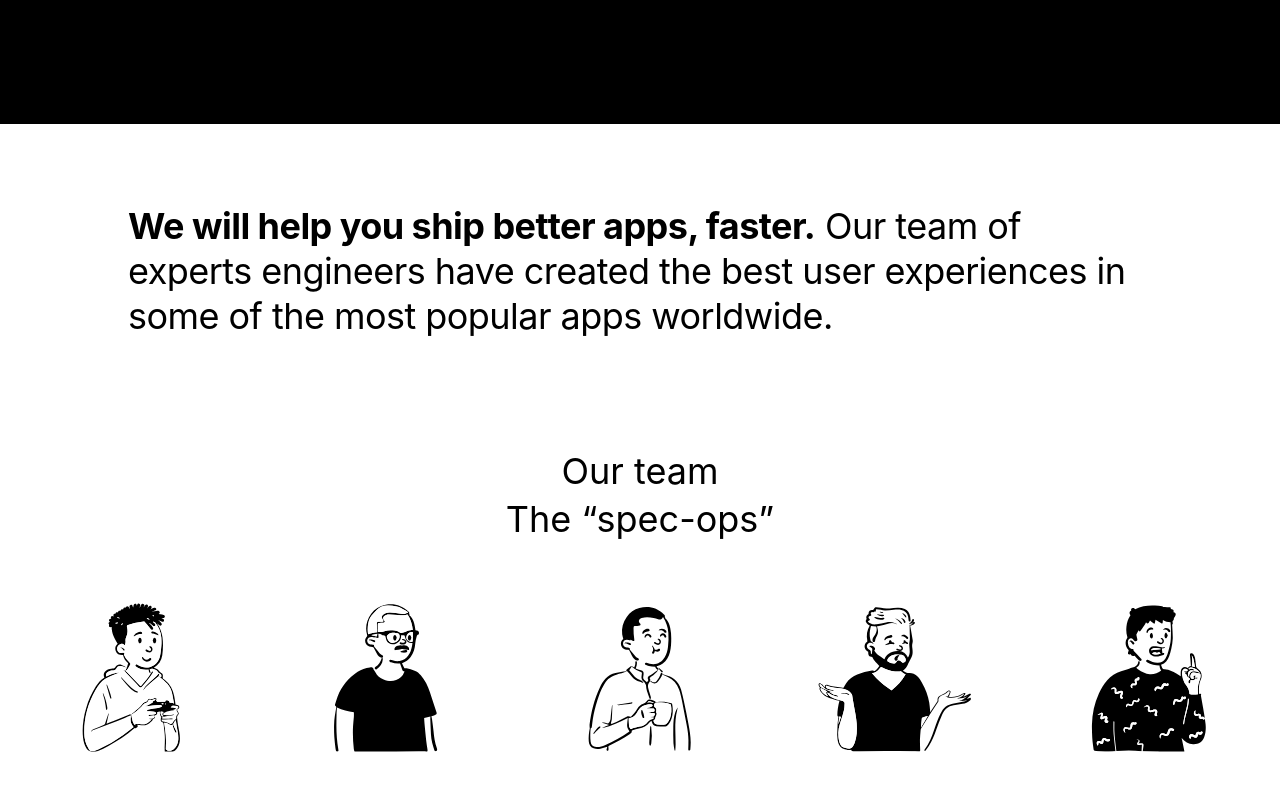
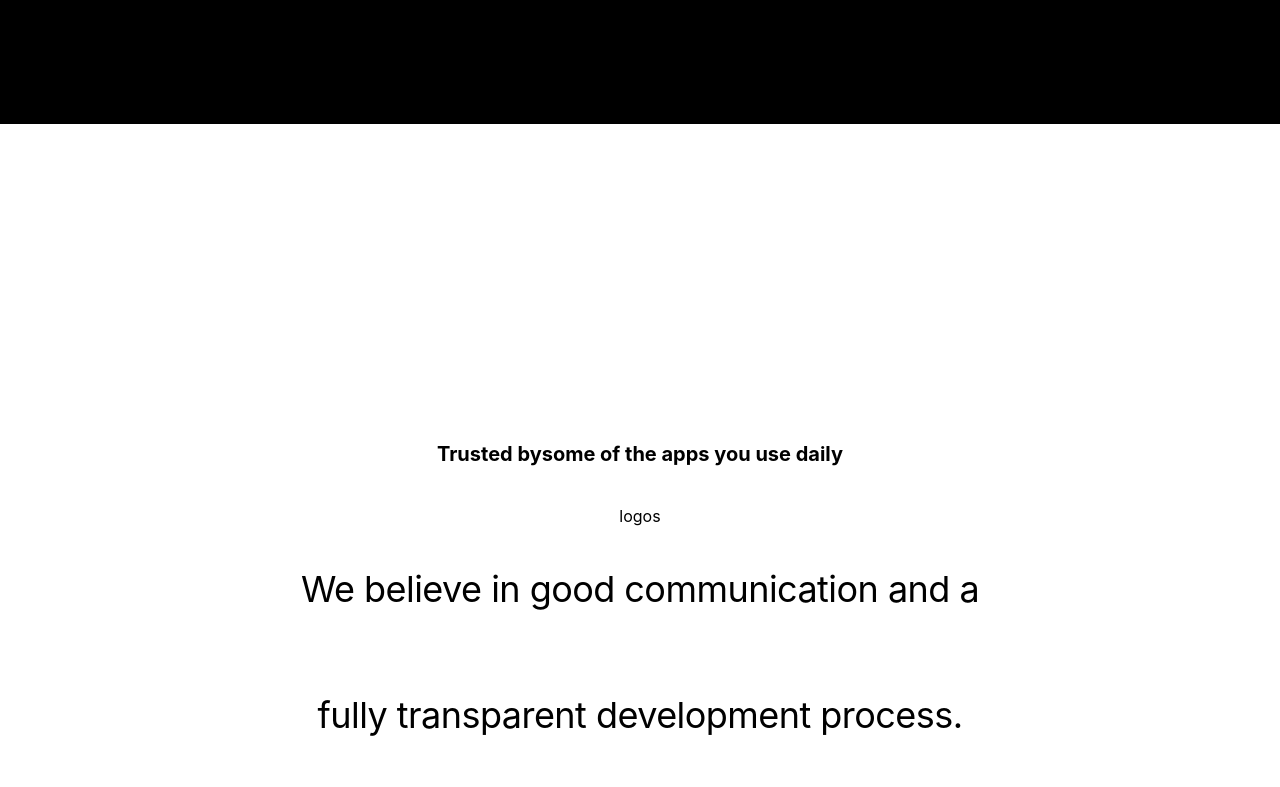
Before and after one commit to galifornia/agency-website, a Next.js app: page / in a window 1280 px wide. Shown: the part 5520-6307 px from the top of the page. Built offline with nearby package versions, Linux system fonts and the light colour scheme.

Commit message:
[components] add TrustedBy section

```diff
--- /dev/null
+++ b/components/trusted_by.tsx
@@ -0,0 +1,29 @@
+interface Props {}
+
+const TrustedBy: React.FC<Props> = () => {
+  return (
+    <section className='bg-white min-h-screen flex flex-col justify-center gap-16 md:gap-32'>
+      <div className='flex-1'></div>
+      <div className='flex flex-col justify-center items-center'>
+        <h3 className='text-xl mb-10 font-bold text-center'>
+          <span className='whitespace-nowrap'>Trusted by</span>
+          <span className='whitespace-nowrap'>
+            some of the apps you use daily
+          </span>
+        </h3>
+        <div>logos</div>
+        <div className='flex flex-col justify-center items-center'>
+          <div className='container mx-auto lg:max-w-[70%] lg:px-10'>
+            <h3 className='text-3xl lg:text-4xl tracking-tight text-center px-10 !leading-[3.5em]'>
+              We believe in good communication and a fully transparent
+              development process.
+            </h3>
+          </div>
+        </div>
+      </div>
+      <div>Testimonials</div>
+    </section>
+  );
+};
+
+export default TrustedBy;
--- a/pages/index.tsx
+++ b/pages/index.tsx
@@ -1,9 +1,10 @@
-import type { NextPage } from "next";
-import Head from "next/head";
-import AboutUs from "../components/about_us";
-import MastHead from "../components/masthead";
-import Skills from "../components/skills";
-import Works from "../components/works";
+import type { NextPage } from 'next';
+import Head from 'next/head';
+import AboutUs from '../components/about_us';
+import MastHead from '../components/masthead';
+import Skills from '../components/skills';
+import TrustedBy from '../components/trusted_by';
+import Works from '../components/works';
 
 const Home: NextPage = () => {
   return (
@@ -11,13 +12,13 @@ const Home: NextPage = () => {
       <Head>
         <title>Beatitudo</title>
         {/* <meta name='description' content='Generated by create next app' /> */}
-        <link rel="icon" href="/favicon.ico" />
+        <link rel='icon' href='/favicon.ico' />
       </Head>
       <MastHead />
       <AboutUs />
       <Skills />
       <Works />
-      <AboutUs />
+      <TrustedBy />
     </div>
   );
 };
```
